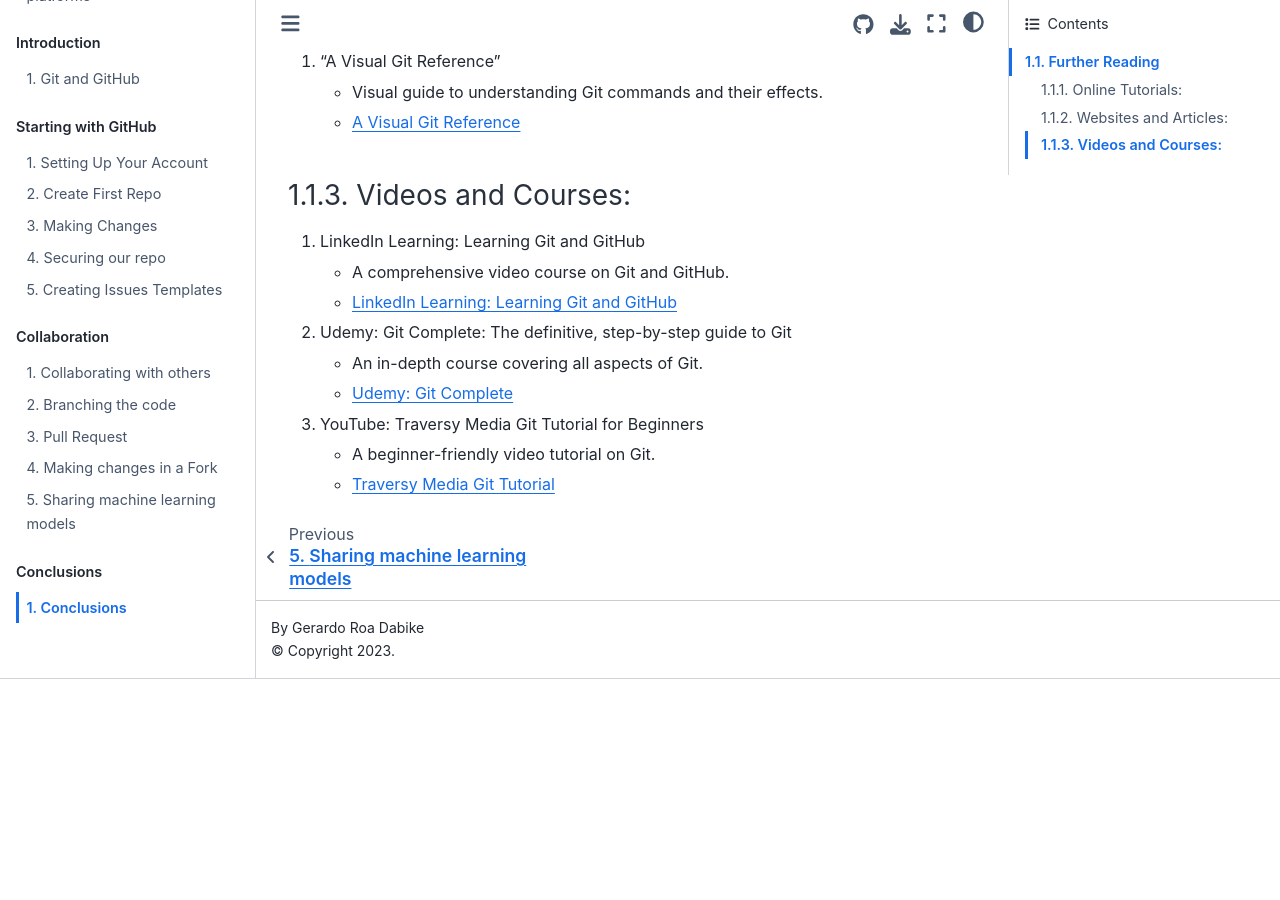
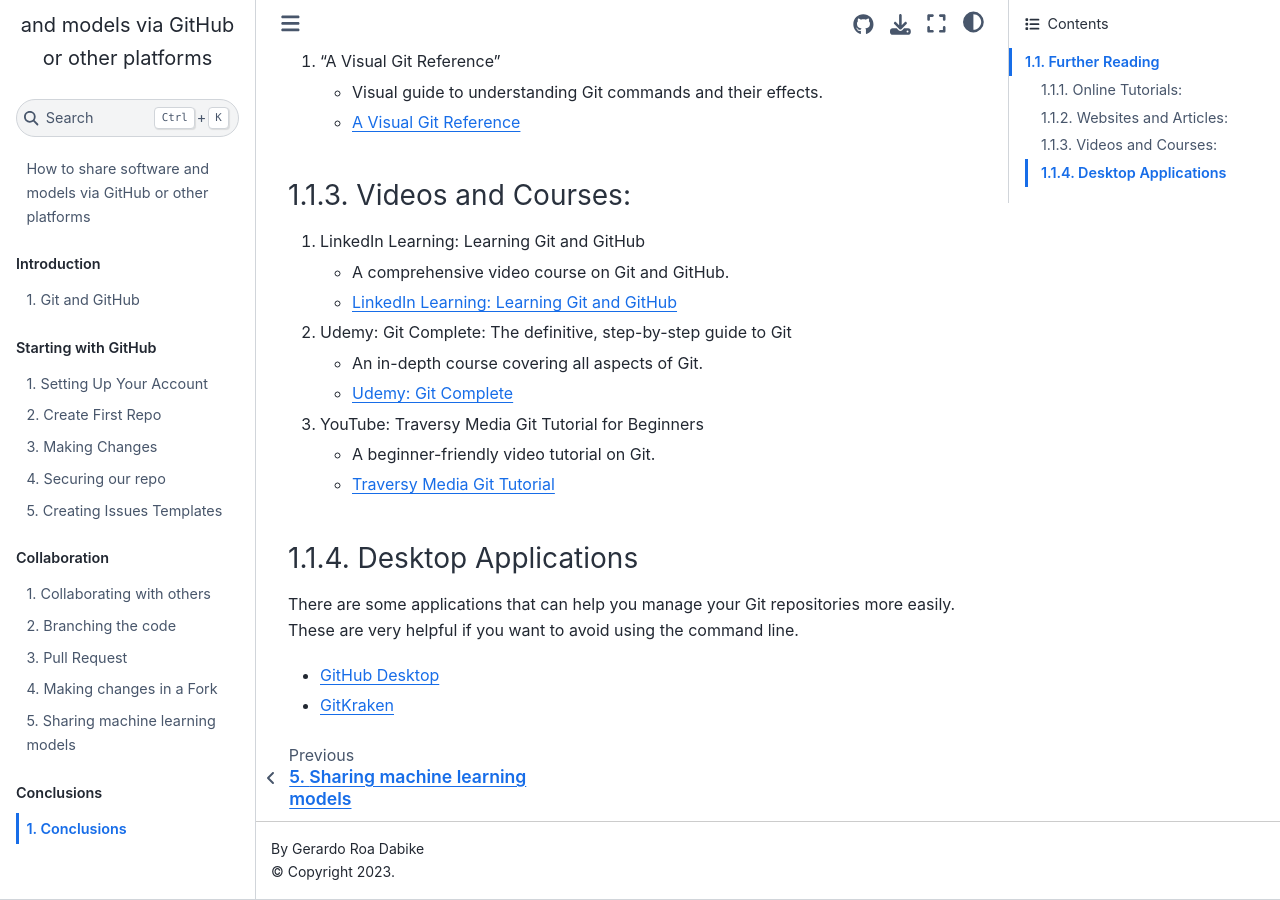
Before and after one commit to CadenzaProject/how-share-software-github, a Jupyter Book: the page built from concl/concl.md, in a window 1280 px wide and 900 px high, scrolled down 934 px. Built offline with Jupyter Book 1.0.4 settings and Sphinx 7.4.7 and the Sphinx Book theme 1.1.4, drawn with Linux system fonts in a browser that asks for light colours; before the commit the page ends 1613 px from its top, so only the background shows below that.

Commit message:
finishing the repo

```diff
--- a/concl/concl.md
+++ b/concl/concl.md
@@ -51,3 +51,12 @@ Thank you for your attention and happy sharing!
 3. YouTube: Traversy Media Git Tutorial for Beginners
    * A beginner-friendly video tutorial on Git.
    * [Traversy Media Git Tutorial](https://www.youtube.com/watch?v=SWYqp7iY_Tc)
+
+
+###  Desktop Applications
+
+There are some applications that can help you manage your Git repositories more easily.
+These are very helpful if you want to avoid using the command line.
+
+* [GitHub Desktop](https://desktop.github.com/)
+* [GitKraken](https://www.gitkraken.com/)
```
Also changed, not shown: collab/branch.md (+1 -1 lines), intro/intro.md (+1 -1 lines), figures/github_flow.png (renamed from figures/github flow.png).
